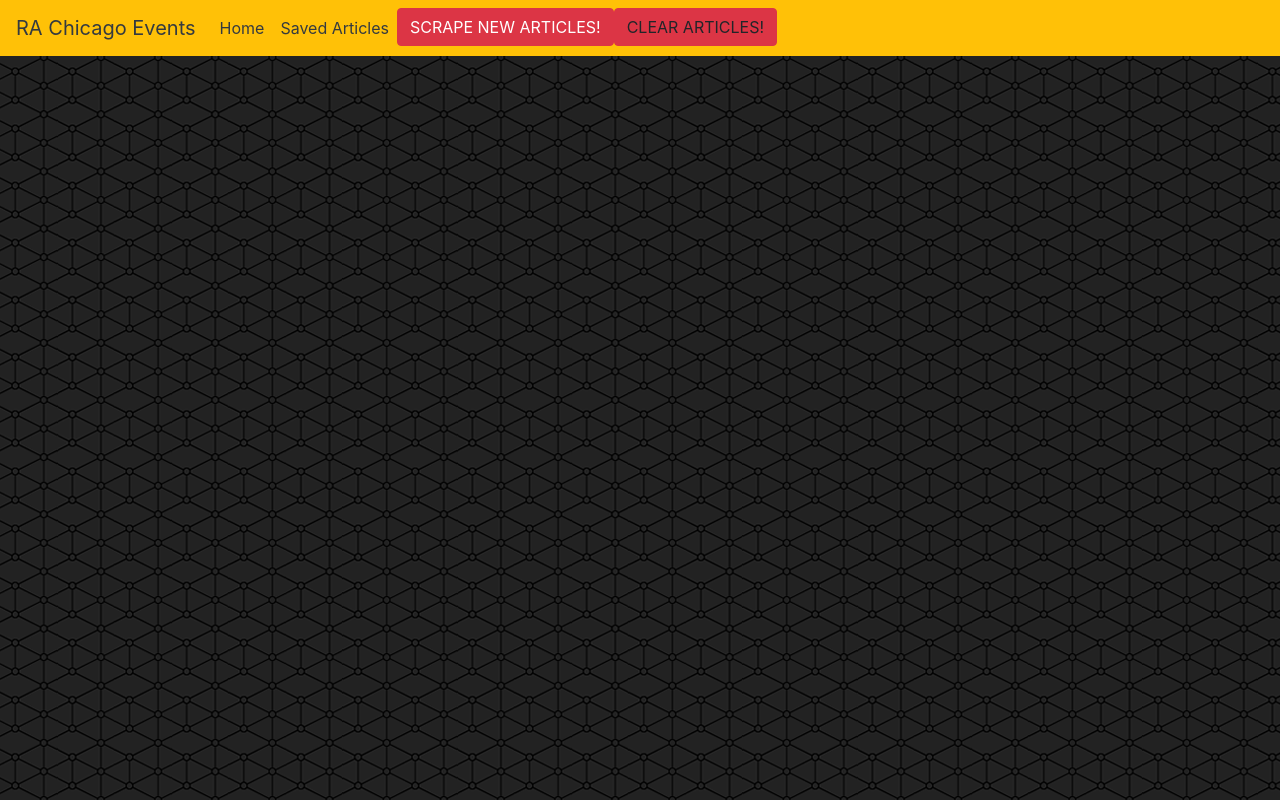
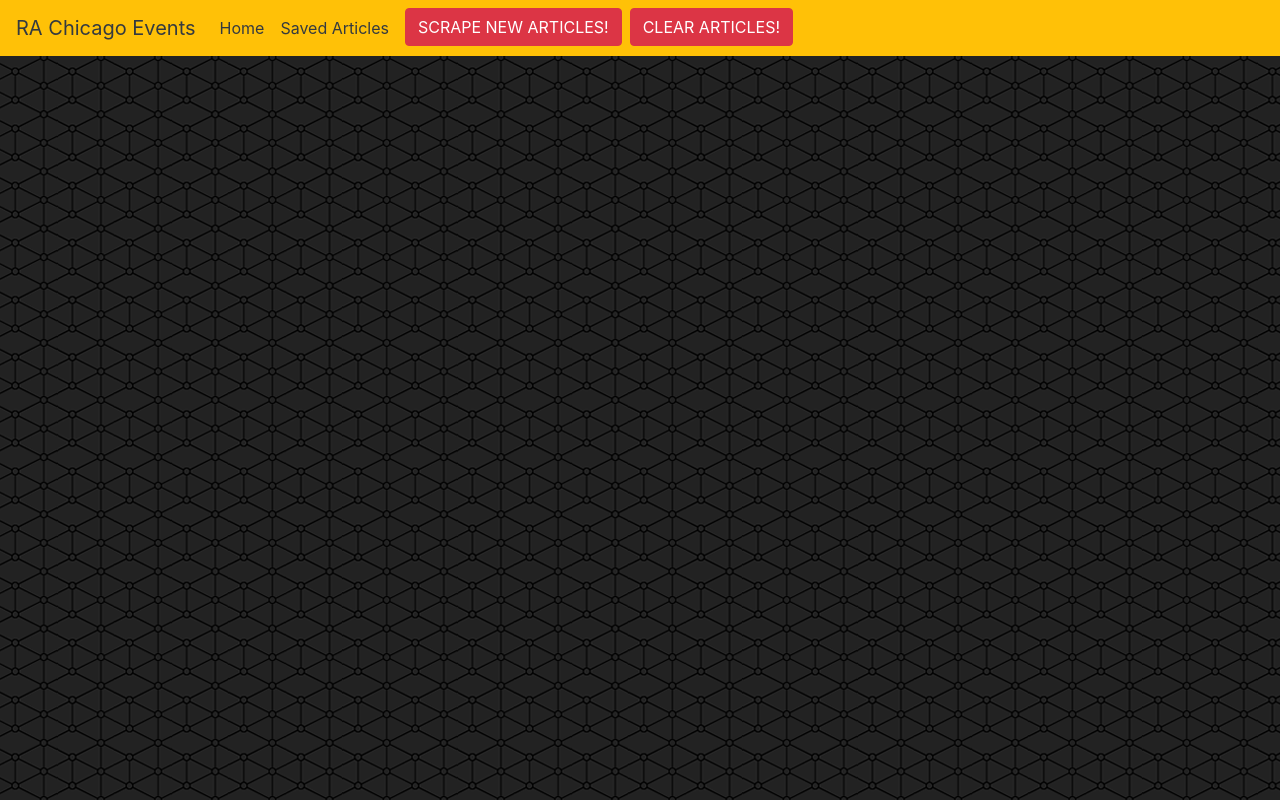
Before and after one commit to bcimbali/news-scraper, a website: page public/index.html in a window 1280 px wide. Drawn offline with nearby package versions, Linux system fonts and the light colour scheme; no server answers.

Commit message:
added margin to buttons

```diff
--- a/public/index.html
+++ b/public/index.html
@@ -25,10 +25,10 @@
                 <a class="nav-link text-dark" href="/saved">Saved Articles</a>
               </li>
               <li class="nav-item">
-                <a class="btn btn-danger js-scrape-new" href="/">SCRAPE NEW ARTICLES!</a>
+                <a class="btn btn-danger js-scrape-new mx-2" href="/">SCRAPE NEW ARTICLES!</a>
               </li>
               <li class="nav-item">
-                <a class="btn btn-danger js-clear">CLEAR ARTICLES!</a>
+                <a class="btn btn-danger js-clear text-white">CLEAR ARTICLES!</a>
               </li>
             </ul>
           </div>
```
